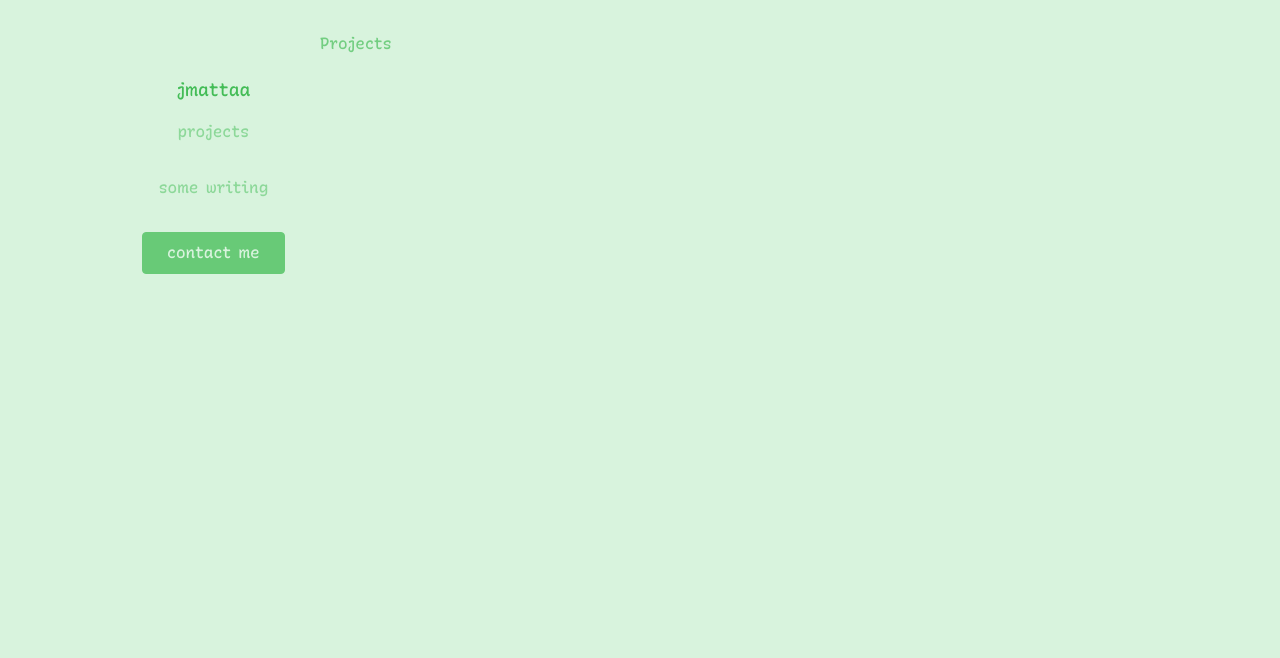
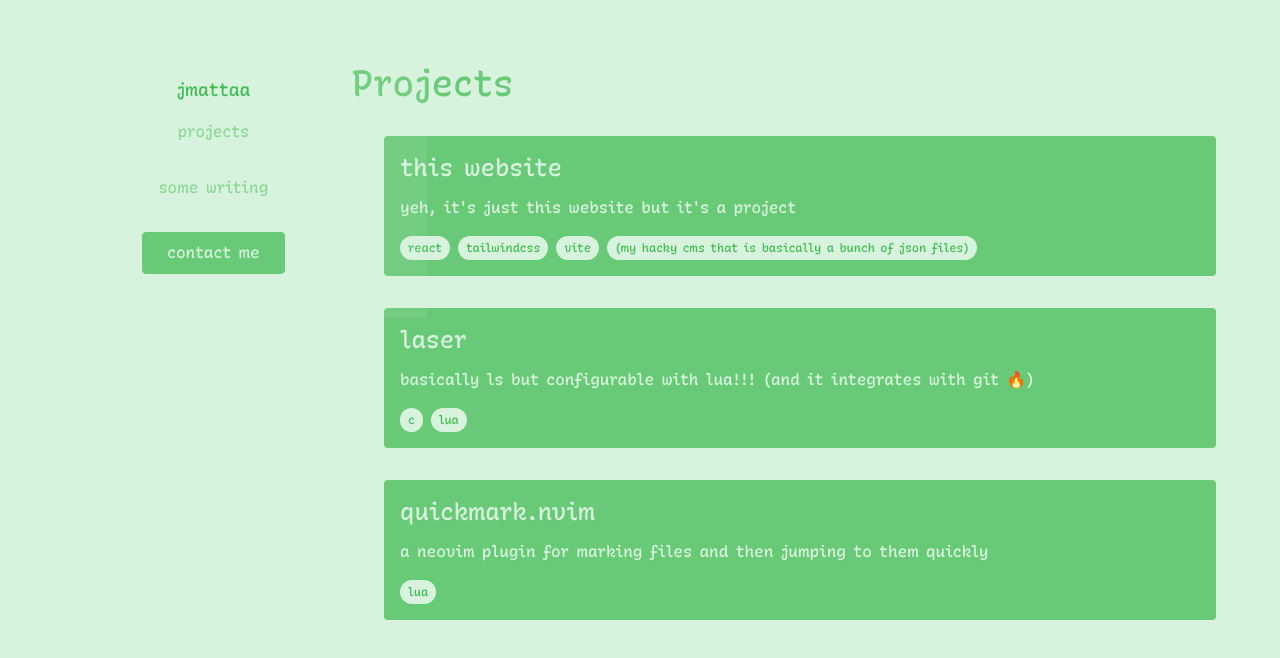
Before and after one commit to jmattaa/portfolio, a React (Vite) app: page /projects in a window 1280 px wide. Shown: the top 658 px of the page. Built offline with nearby package versions, Linux system fonts and the light colour scheme.

Commit message:
update project page so that it has stuff

```diff
--- /dev/null
+++ b/src/components/ProjectCard.tsx
@@ -0,0 +1,28 @@
+import { Project } from "../interfaces";
+
+const ProjectCard = ({ project }: { project: Project }) => {
+    return (
+        <a href={project.url}>
+            <div
+                className="p-4 bg-palette-4 rounded border-palette-4
+                            text-palette-1 m-8 transition-all
+                            hover:bg-palette-5 hover:p-6">
+                <h3 className="text-2xl font-bold mb-3">{project.name}</h3>
+                <p className="mb-4">{project.description}</p>
+                <div className="flex flex-wrap gap-2">
+                    {project.tech.map((tech, index) => (
+                        <span
+                            key={index}
+                            className="bg-palette-1 p-2 text-xs text-palette-5
+                            px-2 py-1 rounded-full"
+                        >
+                            {tech}
+                        </span>
+                    ))}
+                </div>
+            </div>
+        </a>
+    );
+};
+
+export default ProjectCard;
--- /dev/null
+++ b/src/data/projects.json
@@ -0,0 +1,32 @@
+{
+  "projects": [
+    {
+      "name": "this website",
+      "url": "#",
+      "description": "yeh, it's just this website but it's a project",
+      "tech": [
+        "react",
+        "tailwindcss",
+        "vite",
+        "(my hacky cms that is basically a bunch of json files)"
+      ]
+    },
+    {
+      "name": "laser",
+      "url": "https://github.com/jmattaa/laser",
+      "description": "basically ls but configurable with lua!!! (and it integrates with git 🔥)",
+      "tech": [
+        "c",
+        "lua"
+      ]
+    },
+    {
+      "name": "quickmark.nvim",
+      "url": "https://github.com/jmattaa/quickmark.nvim",
+      "description": "a neovim plugin for marking files and then jumping to them quickly",
+      "tech": [
+        "lua"
+      ]
+    }
+  ]
+}
--- /dev/null
+++ b/src/interfaces.ts
@@ -0,0 +1,9 @@
+
+interface Project {
+    name: string;
+    url: string;
+    description: string;
+    tech: string[];
+}
+
+export { type Project };
--- a/src/pages/Projects.tsx
+++ b/src/pages/Projects.tsx
@@ -1,9 +1,17 @@
-
+import projectData from "../data/projects.json";
+import { Project } from "../interfaces";
+import ProjectCard from "../components/ProjectCard";
 
 const Projects = () => {
+    const projects = projectData.projects as Project[];
+
     return (
-        <div>
-            <h1>Projects</h1>
+        <div className="p-8">
+            <h1 className="text-4xl font-bold mb-6">Projects</h1>
+
+            {projects.map((project, i) => (
+                <ProjectCard key={i} project={project} />
+            ))}
         </div>
     );
 };
--- a/src/pages/Writing.tsx
+++ b/src/pages/Writing.tsx
@@ -2,7 +2,9 @@
 
 const Writing = () => {
     return (
-        <h1>Writing</h1>
+        <div className="p-8">
+            <h1 className="text-4xl font-bold mb-6">Writing</h1>
+        </div>
     );
 };
 
```
